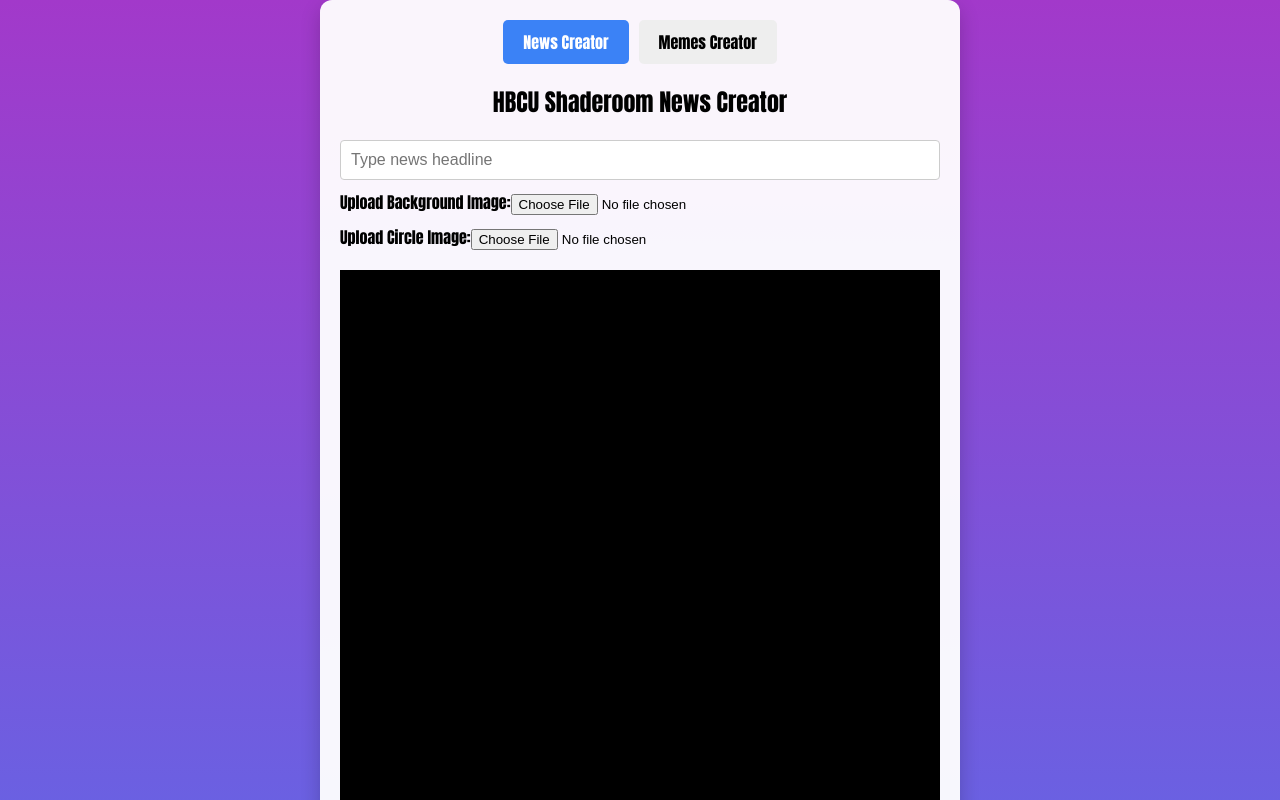
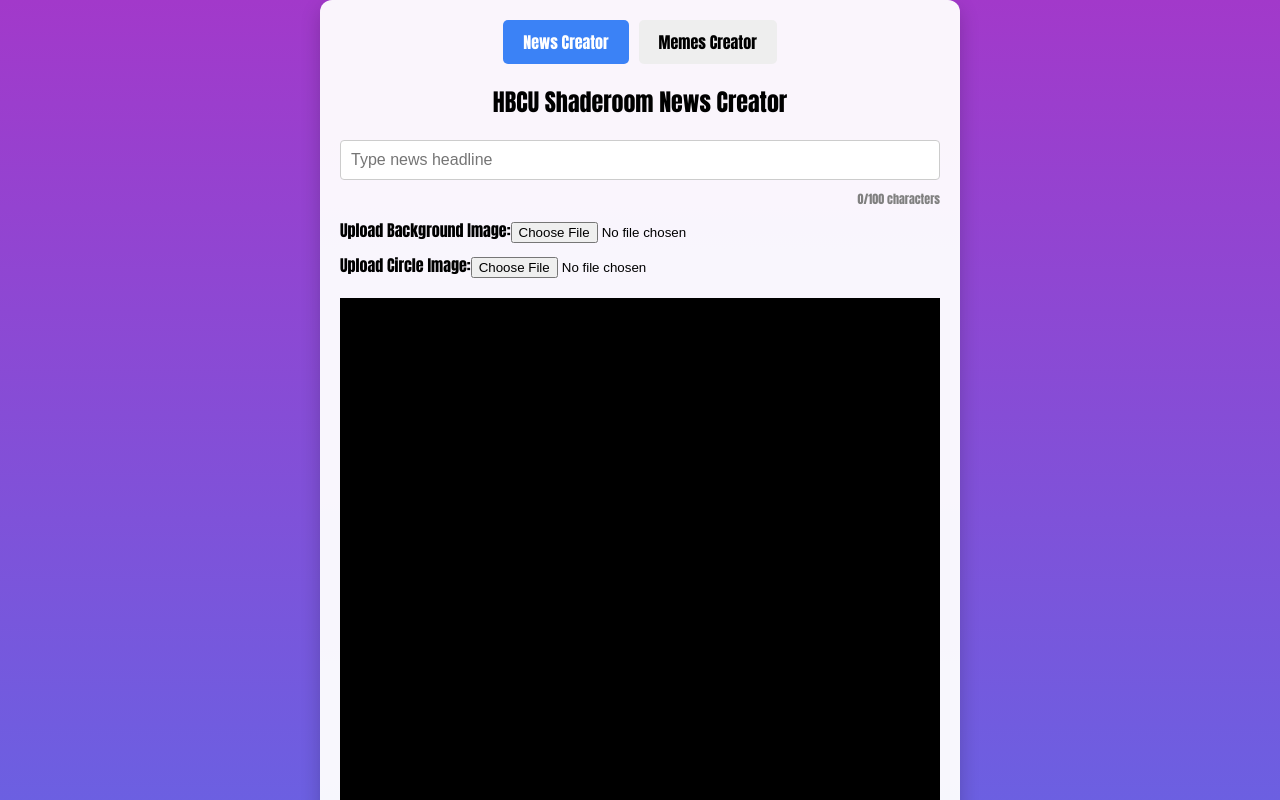
Before and after one commit to DimitriLaw1/hbcu-news-meme-creator, a React (Vite) app: page / in a window 1280 px wide. Shown: the top 800 px of the page. Built offline with nearby package versions, Linux system fonts and the light colour scheme; a web font is replaced by a local one.

Commit message:
adding character limit

```diff
--- a/src/App.jsx
+++ b/src/App.jsx
@@ -121,7 +121,17 @@ const App = () => {
               marginBottom: 10,
             }}
           />
-
+          <div
+            style={{
+              textAlign: "right",
+              fontSize: 12,
+              color: newsHeadline.length >= 100 ? "red" : "gray",
+              fontWeight: newsHeadline.length >= 100 ? "bold" : "normal",
+              marginBottom: 10,
+            }}
+          >
+            {newsHeadline.length}/100 characters
+          </div>
           <div style={{ marginBottom: 10 }}>
             <label>Upload Background Image:</label>
             <input
@@ -294,7 +304,7 @@ const App = () => {
 
       {/* MEME CREATOR */}
       {activeTab === "memes" && (
-        <div style={{ textAlign: "center", color: "white" }}>
+        <div style={{ textAlign: "center", color: "black" }}>
           <h2>HBCU Shaderoom Memes Creator</h2>
 
           <input
```
